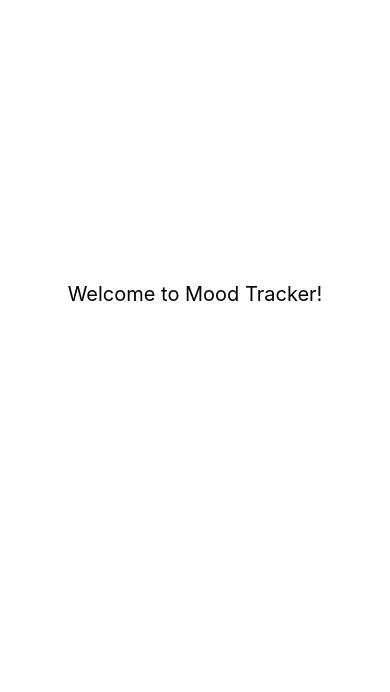
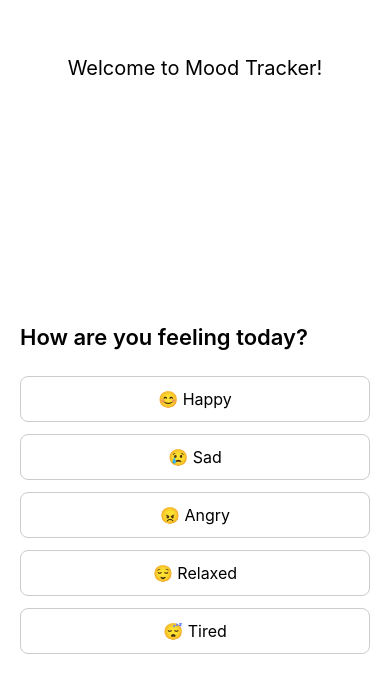
Before and after one commit to mehmetbacik/mood-tracker, a React Native app: screen / in a window 390 px wide. Shown: the part 128-820 px from the top of the page. Built offline with nearby package versions, Linux system fonts and the light colour scheme.

Commit message:
feat: add mood selection screen with mood options
- Created MoodSelectionScreen with a list of moods
- Added reusable MoodOption component
- Enabled single mood selection with visual feedback

```diff
--- a/App.tsx
+++ b/App.tsx
@@ -1,11 +1,13 @@
 import { StatusBar } from 'expo-status-bar';
 import { SafeAreaView } from 'react-native';
 import HomeScreen from './screens/HomeScreen';
+import MoodSelectionScreen from './screens/MoodSelectionScreen';
 
 export default function App() {
   return (
     <SafeAreaView style={{ flex: 1 }}>
       <HomeScreen />
+      <MoodSelectionScreen />
       <StatusBar style="auto" />
     </SafeAreaView>
   );
--- /dev/null
+++ b/components/MoodOption.tsx
@@ -0,0 +1,36 @@
+import { Pressable, Text, StyleSheet } from 'react-native';
+
+type MoodOptionProps = {
+  label: string;
+  onSelect: () => void;
+  isSelected: boolean;
+};
+
+export default function MoodOption({ label, onSelect, isSelected }: MoodOptionProps) {
+  return (
+    <Pressable
+      onPress={onSelect}
+      style={[styles.option, isSelected && styles.selected]}
+    >
+      <Text style={styles.text}>{label}</Text>
+    </Pressable>
+  );
+}
+
+const styles = StyleSheet.create({
+  option: {
+    padding: 12,
+    borderRadius: 8,
+    borderWidth: 1,
+    borderColor: '#ccc',
+    marginVertical: 6,
+    alignItems: 'center',
+  },
+  selected: {
+    backgroundColor: '#cce5ff',
+    borderColor: '#3399ff',
+  },
+  text: {
+    fontSize: 16,
+  },
+});
--- /dev/null
+++ b/screens/MoodSelectionScreen.tsx
@@ -0,0 +1,36 @@
+import { useState } from 'react';
+import { View, Text, StyleSheet } from 'react-native';
+import MoodOption from '../components/MoodOption';
+
+const moodList = ['😊 Happy', '😢 Sad', '😠 Angry', '😌 Relaxed', '😴 Tired'];
+
+export default function MoodSelectionScreen() {
+  const [selectedMood, setSelectedMood] = useState<string | null>(null);
+
+  return (
+    <View style={styles.container}>
+      <Text style={styles.title}>How are you feeling today?</Text>
+      {moodList.map((mood) => (
+        <MoodOption
+          key={mood}
+          label={mood}
+          onSelect={() => setSelectedMood(mood)}
+          isSelected={selectedMood === mood}
+        />
+      ))}
+    </View>
+  );
+}
+
+const styles = StyleSheet.create({
+  container: {
+    flex: 1,
+    paddingTop: 60,
+    paddingHorizontal: 20,
+  },
+  title: {
+    fontSize: 22,
+    fontWeight: '600',
+    marginBottom: 20,
+  },
+});
```
